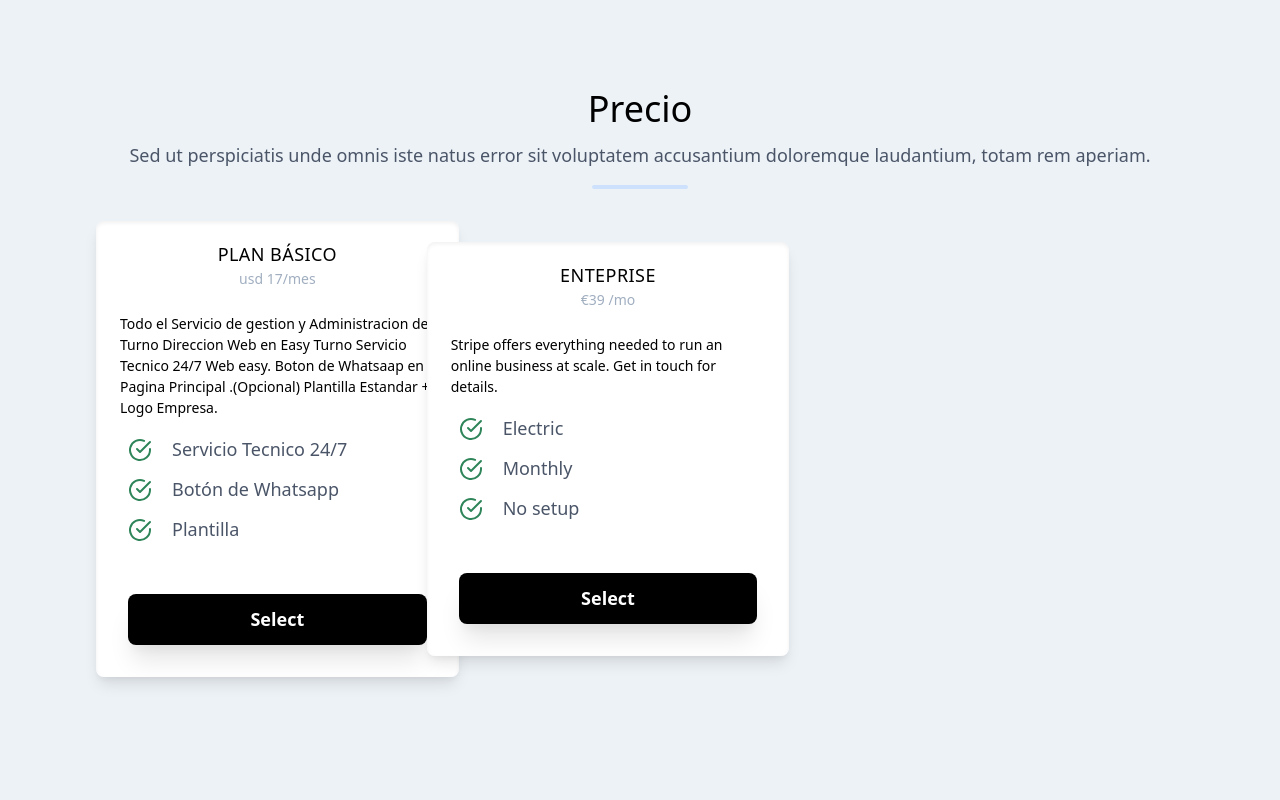
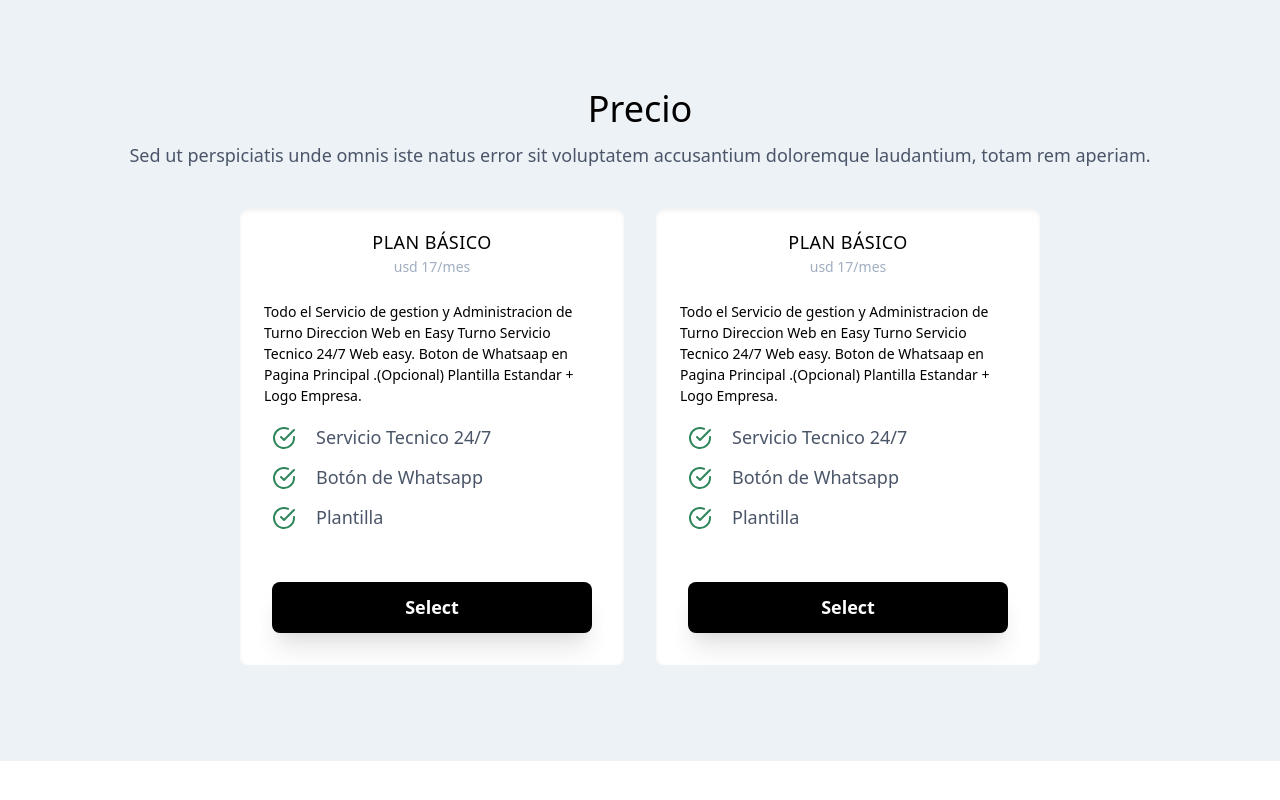
Before and after one commit to axd18/easyturnoweb, a React (Create React App) app: page / in a window 1280 px wide. Shown: the part 706-1506 px from the top of the page. After the commit the page ends 1467 px from the top, so only its background shows below. Built offline with nearby package versions, Linux system fonts and the light colour scheme.

Commit message:
maquetando precios

```diff
--- a/src/components/SectionOne.js
+++ b/src/components/SectionOne.js
@@ -14,19 +14,12 @@ const sectionOne = () => {
 			Sed ut perspiciatis unde omnis iste natus error sit voluptatem
 			accusantium doloremque laudantium, totam rem aperiam.
 		</p>
+
+
+		<div class="container mx-auto flex justify-center mt-10">
+
 			<div
-	className="h-1 mx-auto bg-indigo-200 w-24 opacity-75 mt-4 rounded"
-	></div>
-
-	<div className="max-w-full md:max-w-6xl mx-auto my-3 md:px-8">
-		<div
-		className="relative block flex flex-col md:flex-row items-center"
-		>
-		<div
-		className="w-11/12 max-w-sm sm:w-3/5 lg:w-1/3 sm:my-5 my-8 relative z-0 rounded-lg shadow-lg md:-mr-4"
-		>
-		<div
-		className="bg-white text-black rounded-lg shadow-inner shadow-lg overflow-hidden"
+				className=" bg-white text-black rounded-lg shadow-inner shadow-lg overflow-hidden mx-4"
 			>
 				<div
 					className="block text-left text-sm sm:text-md max-w-sm mx-auto mt-2 text-black px-8 lg:px-6"
@@ -37,7 +30,6 @@ const sectionOne = () => {
 					Plan Básico
 					</h1>
 					<h2 className="text-sm text-gray-500 text-center pb-6">usd 17/mes</h2>
-
 						Todo el Servicio de gestion y Administracion de Turno
 						Direccion Web en Easy Turno
 						Servicio Tecnico 24/7 Web easy.
@@ -70,9 +62,7 @@ const sectionOne = () => {
 									></polyline>
 								</svg>
 							</div>
-	<span className="text-gray-700 text-lg ml-3"
-	>Servicio Tecnico 24/7</span
-	>
+							<span className="text-gray-700 text-lg ml-3">Servicio Tecnico 24/7</span>
 						</li>
 						<li className="flex items-center">
 							<div
@@ -97,9 +87,7 @@ const sectionOne = () => {
 									></polyline>
 								</svg>
 							</div>
-<span className="text-gray-700 text-lg ml-3"
->Botón de Whatsapp</span
->
+							<span className="text-gray-700 text-lg ml-3">Botón de Whatsapp</span>
 						</li>
 						<li className="flex items-center">
 							<div
@@ -138,13 +126,9 @@ const sectionOne = () => {
 					</button>
 				</div>
 			</div>
-</div>
 
 			<div
-className="w-11/12 max-w-sm sm:w-3/5 lg:w-1/3 sm:my-5 my-8 relative z-0 rounded-lg shadow-lg md:-ml-4"
->
-<div
-className="bg-white text-black rounded-lg shadow-inner shadow-lg overflow-hidden"
+				className=" bg-white text-black rounded-lg shadow-inner shadow-lg overflow-hidden mx-4"
 			>
 				<div
 					className="block text-left text-sm sm:text-md max-w-sm mx-auto mt-2 text-black px-8 lg:px-6"
@@ -152,13 +136,16 @@ className="block text-left text-sm sm:text-md max-w-sm mx-auto mt-2 text-black p
 					<h1
 					className="text-lg font-medium uppercase p-3 pb-0 text-center tracking-wide"
 					>
-Enteprise
+					Plan Básico
 					</h1>
-<h2 className="text-sm text-gray-500 text-center pb-6">€39 /mo</h2>
+					<h2 className="text-sm text-gray-500 text-center pb-6">usd 17/mes</h2>
+						Todo el Servicio de gestion y Administracion de Turno
+						Direccion Web en Easy Turno
+						Servicio Tecnico 24/7 Web easy.
+						Boton de Whatsaap en Pagina Principal .(Opcional)
+						Plantilla Estandar + Logo Empresa.
+				</div>
 
-Stripe offers everything needed to run an online business
-at scale. Get in touch for details.
-</div>
 				<div className="flex flex-wrap mt-3 px-6">
 					<ul>
 						<li className="flex items-center">
@@ -184,9 +171,7 @@ at scale. Get in touch for details.
 									></polyline>
 								</svg>
 							</div>
-	<span className="text-gray-700 text-lg ml-3"
-	>Electric</span
-	>
+							<span className="text-gray-700 text-lg ml-3">Servicio Tecnico 24/7</span>
 						</li>
 						<li className="flex items-center">
 							<div
@@ -211,9 +196,7 @@ at scale. Get in touch for details.
 									></polyline>
 								</svg>
 							</div>
-<span className="text-gray-700 text-lg ml-3"
->Monthly</span
->
+							<span className="text-gray-700 text-lg ml-3">Botón de Whatsapp</span>
 						</li>
 						<li className="flex items-center">
 							<div
@@ -238,13 +221,10 @@ at scale. Get in touch for details.
 									></polyline>
 								</svg>
 							</div>
-<span className="text-gray-700 text-lg ml-3"
->No setup</span
->
+							<span className="text-gray-700 text-lg ml-3">Plantilla</span>
 						</li>
 					</ul>
 				</div>
-
 				<div className="block flex items-center p-8  uppercase">
 					<button
 						className="mt-3 text-lg font-semibold
@@ -255,11 +235,12 @@ at scale. Get in touch for details.
 					</button>
 				</div>
 			</div>
+
 		</div>
-</div>
-</div>
+
 	</div>
 </section>
+
 	 );
 }
 
```
Also changed, not shown: 1 other file (tests, documents, lock files or other folders). Lines whose indentation alone changed are shown as unchanged.
